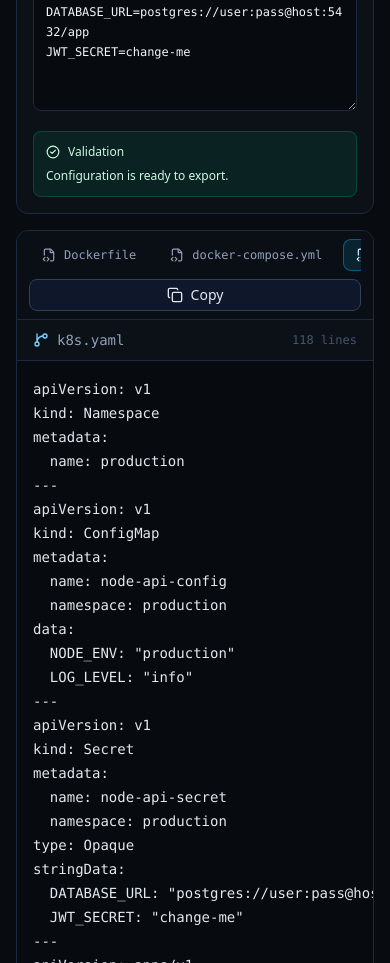
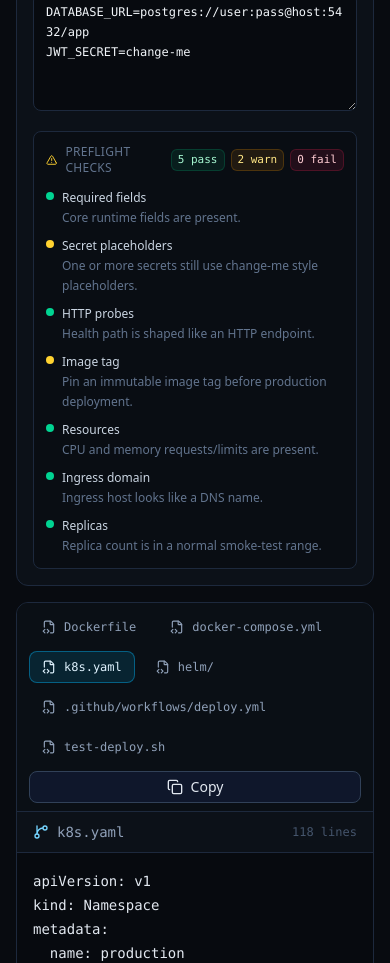
Before and after one commit to simonnxk/shipconfig, a Next.js app: page / in a window 390 px wide. Shown: the part 1460-2423 px from the top of the page. Built offline with nearby package versions, Linux system fonts and the light colour scheme.

Commit message:
feat: add test deployment validation plan

```diff
--- a/src/app/page.tsx
+++ b/src/app/page.tsx
@@ -19,10 +19,11 @@ import {
 import { useMemo, useState } from "react";
 
 type Preset = "node" | "python" | "go" | "static";
-type Tab = "dockerfile" | "compose" | "kubernetes" | "helm" | "actions";
+type Tab = "dockerfile" | "compose" | "kubernetes" | "helm" | "actions" | "testDeploy";
 type Mode = "manual" | "auto";
 type ResolveStatus = "idle" | "loading" | "success" | "error";
 type ResolveTarget = "docker" | "kubernetes";
+type CheckSeverity = "pass" | "warn" | "fail";
 
 type FormState = {
   preset: Preset;
@@ -64,6 +65,14 @@ type ResolveResponse = {
   query: string;
   suggestion: ResolveSuggestion;
 };
+
+type PreflightCheck = {
+  label: string;
+  message: string;
+  severity: CheckSeverity;
+};
+
+type PreflightSummary = Record<CheckSeverity, number>;
 
 const presets: Record<Preset, Partial<FormState> & { label: string; description: string }> = {
   node: {
@@ -126,6 +135,7 @@ const tabs: { id: Tab; label: string }[] = [
   { id: "kubernetes", label: "k8s.yaml" },
   { id: "helm", label: "helm/" },
   { id: "actions", label: ".github/workflows/deploy.yml" },
+  { id: "testDeploy", label: "test-deploy.sh" },
 ];
 
 function slug(value: string) {
@@ -144,6 +154,91 @@ function parsePairs(value: string) {
     .filter((pair) => pair.key);
 }
 
+function hasLatestTag(image: string) {
+  const clean = image.trim();
+  if (!clean || clean.endsWith(":latest")) {
+    return true;
+  }
+
+  const lastSegment = clean.split("/").at(-1) ?? "";
+  return !lastSegment.includes(":");
+}
+
+function isStatefulNonHttpWorkload(form: FormState) {
+  const fingerprint = `${form.appName} ${form.image}`.toLowerCase();
+  return fingerprint.includes("redis") || fingerprint.includes("postgres") || fingerprint.includes("postgresql") || form.port === 6379 || form.port === 5432;
+}
+
+function buildPreflightChecks(form: FormState): PreflightCheck[] {
+  const requiredFields = [
+    form.appName.trim(),
+    form.image.trim(),
+    form.registry.trim(),
+    form.namespace.trim(),
+    form.healthPath.trim(),
+  ];
+  const secrets = parsePairs(form.secrets);
+  const hasSecretPlaceholders = secrets.some((pair) => /change-me|changeme|replace-me|todo/i.test(pair.value));
+  const hasResources = Boolean(form.cpu.trim() && form.memory.trim());
+  const ingressHost = form.ingressHost.trim();
+  const replicasSane = Number.isFinite(form.replicas) && form.replicas >= 1 && form.replicas <= 10;
+  const portSane = Number.isFinite(form.port) && form.port > 0 && form.port <= 65535;
+  const healthPathLooksHttp = form.healthPath.trim().startsWith("/");
+
+  return [
+    {
+      label: "Required fields",
+      severity: requiredFields.every(Boolean) && portSane ? "pass" : "fail",
+      message: requiredFields.every(Boolean) && portSane ? "Core runtime fields are present." : "App, image, registry, namespace, health path, and a valid port are required.",
+    },
+    {
+      label: "Secret placeholders",
+      severity: hasSecretPlaceholders ? "warn" : "pass",
+      message: hasSecretPlaceholders ? "One or more secrets still use change-me style placeholders." : "No obvious placeholder secrets detected.",
+    },
+    {
+      label: "HTTP probes",
+      severity: isStatefulNonHttpWorkload(form) && healthPathLooksHttp ? "warn" : healthPathLooksHttp ? "pass" : "fail",
+      message:
+        isStatefulNonHttpWorkload(form) && healthPathLooksHttp
+          ? "Redis/Postgres-style workloads usually need TCP or command probes instead of HTTP probes."
+          : healthPathLooksHttp
+            ? "Health path is shaped like an HTTP endpoint."
+            : "Health path should start with / for the generated HTTP probes.",
+    },
+    {
+      label: "Image tag",
+      severity: hasLatestTag(form.image) ? "warn" : "pass",
+      message: hasLatestTag(form.image) ? "Pin an immutable image tag before production deployment." : "Image tag is pinned.",
+    },
+    {
+      label: "Resources",
+      severity: hasResources ? "pass" : "warn",
+      message: hasResources ? "CPU and memory requests/limits are present." : "CPU and memory values should be set for Kubernetes.",
+    },
+    {
+      label: "Ingress domain",
+      severity: ingressHost.includes(".") ? "pass" : "warn",
+      message: ingressHost.includes(".") ? "Ingress host looks like a DNS name." : "Ingress host should be a real domain before exposing traffic.",
+    },
+    {
+      label: "Replicas",
+      severity: replicasSane ? "pass" : "warn",
+      message: replicasSane ? "Replica count is in a normal smoke-test range." : "Use at least 1 replica and review high counts before testing.",
+    },
+  ];
+}
+
+function summarizeChecks(checks: PreflightCheck[]): PreflightSummary {
+  return checks.reduce<PreflightSummary>(
+    (summary, check) => {
+      summary[check.severity] += 1;
+      return summary;
+    },
+    { pass: 0, warn: 0, fail: 0 },
+  );
+}
+
 function dockerfileFor(preset: Preset, port: number) {
   if (preset === "python") {
     return `FROM python:3.12-slim AS runtime\nWORKDIR /app\nENV PYTHONDONTWRITEBYTECODE=1 PYTHONUNBUFFERED=1\nCOPY requirements.txt ./\nRUN pip install --no-cache-dir -r requirements.txt\nCOPY . .\nEXPOSE ${port}\nCMD ["uvicorn", "main:app", "--host", "0.0.0.0", "--port", "${port}"]\n`;
@@ -155,6 +250,60 @@ function dockerfileFor(preset: Preset, port: number) {
     return `FROM node:22-alpine AS build\nWORKDIR /app\nCOPY package*.json ./\nRUN npm ci\nCOPY . .\nRUN npm run build\n\nFROM nginx:1.27-alpine\nCOPY --from=build /app/dist /usr/share/nginx/html\nEXPOSE ${port}\nCMD ["nginx", "-g", "daemon off;"]\n`;
   }
   return `FROM node:22-alpine AS deps\nWORKDIR /app\nCOPY package*.json ./\nRUN npm ci --omit=dev\n\nFROM node:22-alpine AS runtime\nWORKDIR /app\nENV NODE_ENV=production\nCOPY --from=deps /app/node_modules ./node_modules\nCOPY . .\nEXPOSE ${port}\nCMD ["npm", "start"]\n`;
+}
+
+function testDeployScriptFor(form: FormState) {
+  const name = slug(form.appName);
+  const smokeNamespace = `shipconfig-smoke-${name}`;
+  const healthPath = form.healthPath.startsWith("/") ? form.healthPath : `/${form.healthPath}`;
+
+  return `#!/usr/bin/env bash
+set -euo pipefail
+
+# ShipConfig no-side-effect validation plan for ${name}.
+# Run this from the directory containing Dockerfile, docker-compose.yml, and k8s.yaml.
+# The default commands validate syntax and perform Kubernetes dry-runs only.
+# Smoke commands use a temporary namespace (${smokeNamespace}) and are opt-in.
+
+APP_NAME="${name}"
+SMOKE_NAMESPACE="${smokeNamespace}"
+APP_PORT="${form.port}"
+HEALTH_PATH="${healthPath}"
+
+echo "== Docker Compose validation =="
+docker compose -f docker-compose.yml config --quiet
+docker compose -f docker-compose.yml config
+
+echo "== Kubernetes client-side dry-run =="
+kubectl apply --dry-run=client -f k8s.yaml
+
+echo "== Kubernetes server-side dry-run =="
+kubectl create namespace "$SMOKE_NAMESPACE" --dry-run=client -o yaml | kubectl apply --dry-run=server -f -
+sed "s/namespace: ${form.namespace}/namespace: $SMOKE_NAMESPACE/g; s/name: ${form.namespace}/name: $SMOKE_NAMESPACE/g" k8s.yaml | kubectl apply --dry-run=server -f -
+
+cat <<NEXT_STEPS
+
+Optional local cluster smoke test:
+  kind create cluster --name shipconfig-smoke
+  # or start minikube:
+  # minikube start
+
+  kubectl create namespace "$SMOKE_NAMESPACE" --dry-run=client -o yaml | kubectl apply -f -
+  sed "s/namespace: ${form.namespace}/namespace: $SMOKE_NAMESPACE/g; s/name: ${form.namespace}/name: $SMOKE_NAMESPACE/g" k8s.yaml | kubectl apply -f -
+  kubectl -n "$SMOKE_NAMESPACE" rollout status "deployment/$APP_NAME" --timeout=120s
+  kubectl -n "$SMOKE_NAMESPACE" port-forward "svc/$APP_NAME" "8080:80"
+  curl -fsS "http://127.0.0.1:8080$HEALTH_PATH"
+
+Cleanup:
+  kubectl delete namespace "$SMOKE_NAMESPACE" --ignore-not-found
+  kind delete cluster --name shipconfig-smoke
+
+Notes:
+  - This script intentionally does not apply to the configured namespace by default.
+  - Server dry-run requires access to a Kubernetes API server.
+  - Review Secret placeholders and HTTP probes before using any real environment.
+NEXT_STEPS
+`;
 }
 
 function generateFiles(form: FormState) {
@@ -183,6 +332,7 @@ function generateFiles(form: FormState) {
     "k8s.yaml": kubernetes,
     "helm/Chart-and-values.yaml": helm,
     ".github/workflows/deploy.yml": actions,
+    "test-deploy.sh": testDeployScriptFor(form),
   };
 }
 
@@ -197,8 +347,20 @@ export default function Home() {
   const [resolveError, setResolveError] = useState("");
   const [suggestion, setSuggestion] = useState<ResolveSuggestion | null>(null);
   const files = useMemo(() => generateFiles(form), [form]);
-  const selected = active === "dockerfile" ? "Dockerfile" : active === "compose" ? "docker-compose.yml" : active === "kubernetes" ? "k8s.yaml" : active === "helm" ? "helm/Chart-and-values.yaml" : ".github/workflows/deploy.yml";
-  const validation = [!form.appName && "App name is required", !form.image && "Image is required", form.port <= 0 && "Port must be positive", !form.ingressHost.includes(".") && "Ingress host should be a domain"].filter(Boolean);
+  const preflightChecks = useMemo(() => buildPreflightChecks(form), [form]);
+  const preflightSummary = useMemo(() => summarizeChecks(preflightChecks), [preflightChecks]);
+  const selected =
+    active === "dockerfile"
+      ? "Dockerfile"
+      : active === "compose"
+        ? "docker-compose.yml"
+        : active === "kubernetes"
+          ? "k8s.yaml"
+          : active === "helm"
+            ? "helm/Chart-and-values.yaml"
+            : active === "actions"
+              ? ".github/workflows/deploy.yml"
+              : "test-deploy.sh";
 
   function update<K extends keyof FormState>(key: K, value: FormState[K]) {
     setForm((prev) => ({ ...prev, [key]: value }));
@@ -299,9 +461,9 @@ export default function Home() {
               </div>
             </div>
             <div className="flex items-center gap-2">
-              <div className={`hidden items-center gap-1.5 rounded-lg border px-2.5 py-1.5 text-xs md:flex ${validation.length ? "border-amber-500/30 bg-amber-500/10 text-amber-200" : "border-emerald-500/25 bg-emerald-500/10 text-emerald-200"}`}>
-                {validation.length ? <AlertTriangle className="size-3.5" /> : <CheckCircle2 className="size-3.5" />}
-                {validation.length ? `${validation.length} issue${validation.length > 1 ? "s" : ""}` : "Valid"}
+              <div className={`hidden items-center gap-1.5 rounded-lg border px-2.5 py-1.5 text-xs md:flex ${preflightSummary.fail ? "border-rose-500/30 bg-rose-500/10 text-rose-100" : preflightSummary.warn ? "border-amber-500/30 bg-amber-500/10 text-amber-200" : "border-emerald-500/25 bg-emerald-500/10 text-emerald-200"}`}>
+                {preflightSummary.fail || preflightSummary.warn ? <AlertTriangle className="size-3.5" /> : <CheckCircle2 className="size-3.5" />}
+                {preflightSummary.pass} pass / {preflightSummary.warn} warn / {preflightSummary.fail} fail
               </div>
               <button
                 onClick={downloadZip}
@@ -558,19 +720,40 @@ export default function Home() {
                 </label>
               </section>
 
-              <div className={`rounded-lg border px-3 py-2.5 text-xs leading-5 ${validation.length ? "border-amber-500/30 bg-amber-500/10 text-amber-100" : "border-emerald-500/25 bg-emerald-500/10 text-emerald-100"}`}>
-                <div className="mb-1 flex items-center gap-2 font-medium">
-                  {validation.length ? <AlertTriangle className="size-3.5" /> : <CheckCircle2 className="size-3.5" />}
-                  Validation
+              <section className="rounded-lg border border-slate-800 bg-[#090d13] p-3">
+                <div className="mb-3 flex items-center justify-between gap-3">
+                  <div className="flex items-center gap-2 text-xs font-medium uppercase tracking-wide text-slate-500">
+                    {preflightSummary.fail || preflightSummary.warn ? <AlertTriangle className="size-3.5 text-amber-300" /> : <CheckCircle2 className="size-3.5 text-emerald-300" />}
+                    Preflight checks
+                  </div>
+                  <div className="flex shrink-0 items-center gap-1.5 font-mono text-[11px]">
+                    <span className="rounded-md border border-emerald-500/20 bg-emerald-500/10 px-1.5 py-0.5 text-emerald-200">{preflightSummary.pass} pass</span>
+                    <span className="rounded-md border border-amber-500/20 bg-amber-500/10 px-1.5 py-0.5 text-amber-200">{preflightSummary.warn} warn</span>
+                    <span className="rounded-md border border-rose-500/20 bg-rose-500/10 px-1.5 py-0.5 text-rose-200">{preflightSummary.fail} fail</span>
+                  </div>
                 </div>
-                {validation.length ? validation.join(" | ") : "Configuration is ready to export."}
-              </div>
+                <div className="grid gap-2">
+                  {preflightChecks.map((check) => (
+                    <div key={check.label} className="grid grid-cols-[auto_minmax(0,1fr)] gap-x-2 gap-y-0.5 text-xs leading-5">
+                      <span
+                        className={`mt-1 size-2 rounded-full ${
+                          check.severity === "pass" ? "bg-emerald-400" : check.severity === "warn" ? "bg-amber-300" : "bg-rose-400"
+                        }`}
+                      />
+                      <div className="min-w-0">
+                        <div className="font-medium text-slate-300">{check.label}</div>
+                        <div className="text-slate-500">{check.message}</div>
+                      </div>
+                    </div>
+                  ))}
+                </div>
+              </section>
             </div>
           </aside>
 
           <section className="min-w-0 overflow-hidden rounded-xl border border-slate-800 bg-[#0c1118] shadow-[0_1px_0_rgba(255,255,255,0.03)_inset]">
             <div className="flex min-h-12 flex-col gap-2 border-b border-slate-800 bg-[#0a0f15] px-3 py-2 xl:flex-row xl:items-center">
-              <div className="flex min-w-0 flex-1 items-center gap-2 overflow-x-auto">
+              <div className="flex min-w-0 flex-1 flex-wrap items-center gap-2">
                 {tabs.map((tab) => (
                   <button
                     key={tab.id}
```
